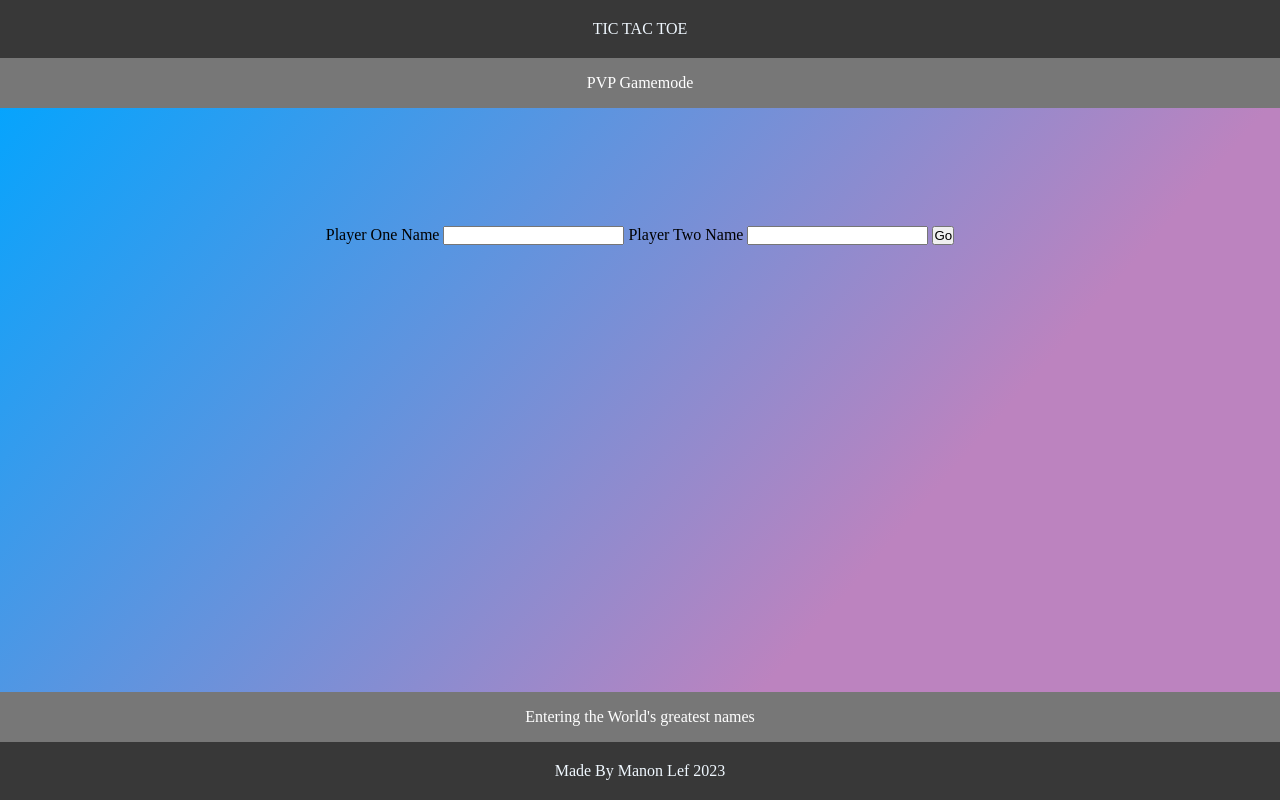
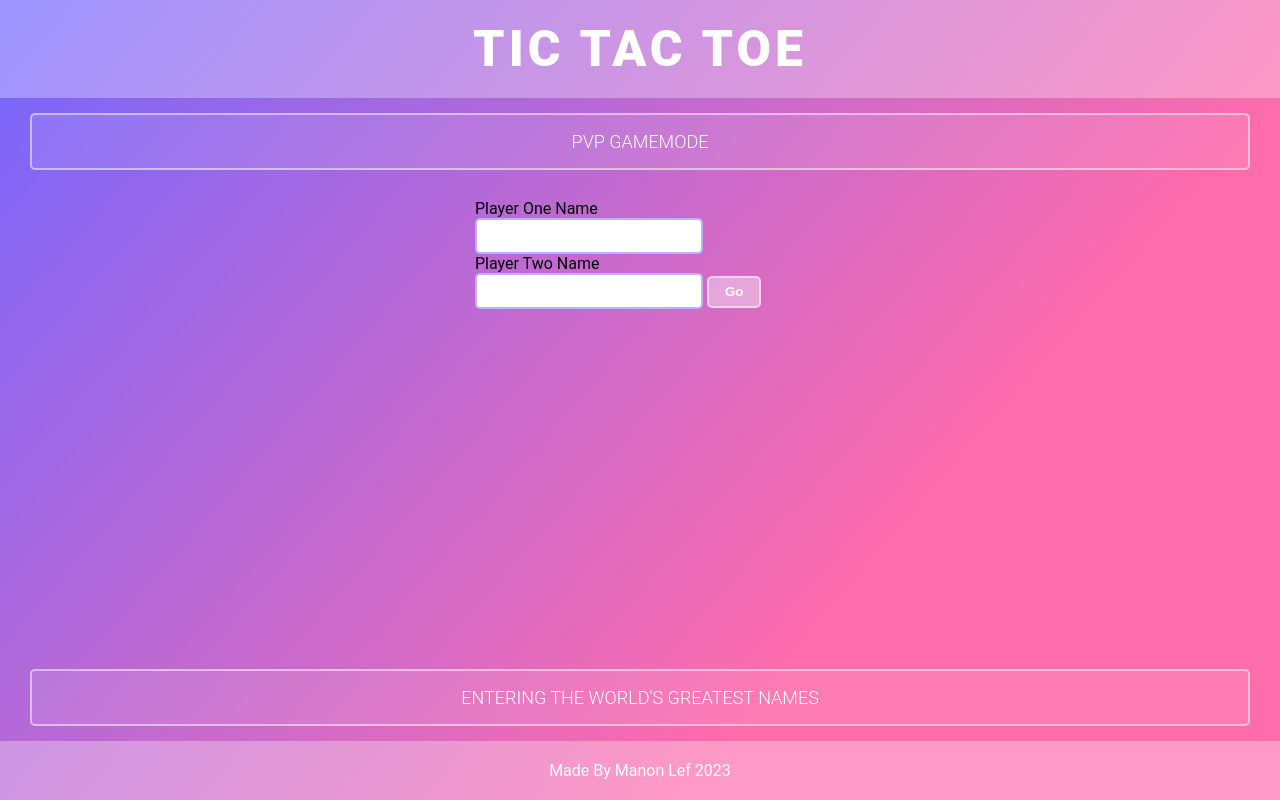
Before and after one commit to ManonLef/Tic-Tac-Toe, a website: page index.html in a window 1280 px wide. Both pictures are taken after a click on the button "2 players". Drawn offline with Linux system fonts and the light colour scheme.

Commit message:
update styling

```diff
--- a/style.css
+++ b/style.css
@@ -2,13 +2,11 @@
   padding: 0;
   margin: 0;
 
-  --color1: #383838;
-  --color2: #777777;
-  --color3: #949494;
-  --color4: #99b4b4;
-  --color5: #f5f5f5;
-  --color6: white;
+  --color1: #ff6cab;
+  --color2: #7366ff;
+  --color3: white;
 }
+
 body {
   height: 100vh;
   display: grid;
@@ -16,6 +14,9 @@ body {
   justify-content: center;
   grid-template-rows: auto 1fr auto;
   grid-template-columns: 1fr;
+  background: #ff6cab;
+  background: linear-gradient(311deg, #ff6cab 30%, #7366ff 100%);
+  font-family: "Roboto", sans-serif;
 }
 
 header,
@@ -24,25 +25,43 @@ footer {
   display: grid;
   align-items: center;
   justify-content: center;
+  color: white;
+  background-color: rgba(255, 255, 255, 0.3);
+}
 
-  background-color: var(--color1);
-  color: aliceblue;
+header {
+  font-size: 50px;
+  font-weight: 900;
+  letter-spacing: 4px;
 }
 
 .main {
   display: grid;
   justify-content: center;
   align-items: center;
-  background-color: var(--color6);
   height: 100%;
-  grid-template-rows: auto 1fr auto;
+  padding-left: 30px;
+  padding-right: 30px;
+  grid-template-rows: auto auto auto;
   grid-template-columns: 1fr auto 1fr;
-  background: rgb(188, 131, 191);
-  background: linear-gradient(
-    311deg,
-    rgba(188, 131, 191, 1) 30%,
-    rgba(0, 165, 255, 1) 100%
-  );
+  position: relative;
+}
+
+.top,
+.announce {
+  display: grid;
+  align-items: center;
+  justify-content: center;
+  text-align: center;
+  padding: 1rem;
+  color: white;
+  grid-column: 1/-1;
+  font-size: 18px;
+  font-weight: 300;
+  text-transform: uppercase;
+  border: 2px solid rgba(255, 255, 255, 0.5);
+  border-radius: 5px;
+  background-color: rgba(255, 255, 255, 0.1);
 }
 
 .board-or-form {
@@ -51,15 +70,60 @@ footer {
   justify-content: center;
 }
 
-.top,
-.announce {
+.form-container {
+  position: absolute;
+  justify-self: center;
+  align-self: center;
+}
+
+.form-grid {
   display: grid;
-  align-items: center;
-  justify-content: center;
-  padding: 1em;
-  background-color: var(--color2);
   color: white;
-  grid-column: 1/-1;
+  gap: 25px;
+  font-size: 20px;
+  font-weight: 300;
+}
+
+.label-input {
+  display: grid;
+  gap: 3px;
+}
+
+label {
+  display: flex;
+  justify-content: space-between;
+  gap: 10px;
+}
+
+img.circle {
+  font-size: 50px;
+}
+
+input {
+  height: 2rem;
+  border: none;
+  outline: none;
+  border: 2px solid rgba(115, 102, 255, 0.5);
+  border-radius: 5px;
+  font-size: 14px;
+  padding: 0 1rem;
+  font-family: "Roboto", sans-serif;
+  font-weight: 300;
+  color: #5b51ca;
+}
+input:focus {
+  border: 2px solid var(--color2);
+}
+
+button {
+  appearance: none;
+  padding: 0 1rem;
+  height: 2rem;
+  border-radius: 5px;
+  border: 2px solid rgba(255, 255, 255, 0.5);
+  color: white;
+  background-color: rgba(255, 255, 255, 0.4);
+  font-weight: 600;
 }
 
 .gameBoardContainer {
```
